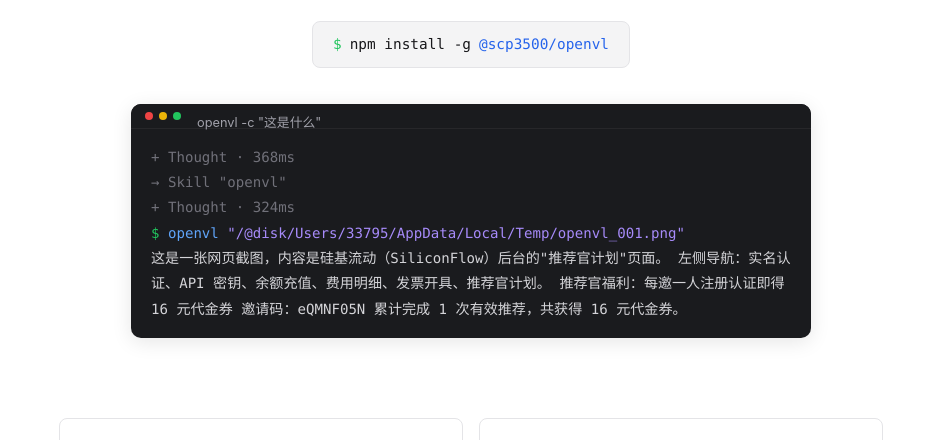
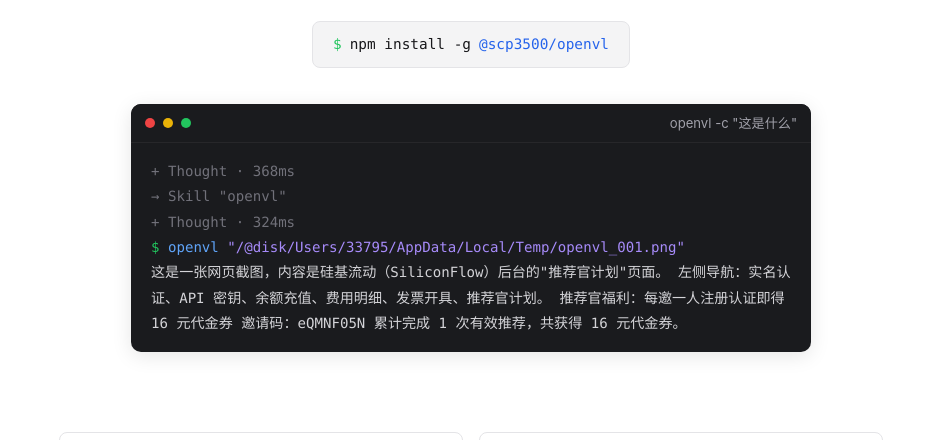
Before and after one commit to scp3500/openvl, a website: page docs/index.html in a window 1280 px wide. Shown: the part 280-720 px from the top of the page, without its empty margins (169-1110 px from the left). Drawn offline with Linux system fonts and the light colour scheme.

Commit message:
docs: simplify terminal head layout

```diff
--- a/docs/index.html
+++ b/docs/index.html
@@ -24,12 +24,12 @@ nav a:hover{color:var(--accent)}
 .hero .install-code .pkg{color:var(--accent)}
 
 .term{margin:36px auto 0;max-width:680px;background:#1a1b1e;border-radius:10px;overflow:hidden;text-align:left;box-shadow:0 4px 20px rgba(0,0,0,.1)}
-.term-head{display:flex;align-items:center;gap:6px;padding:8px 14px;background:#1a1b1e;border-bottom:1px solid #27272a}
-.term-head span{width:8px;height:8px;border-radius:50%}
-.term-head span:nth-child(1){background:#ef4444}
-.term-head span:nth-child(2){background:#eab308}
-.term-head span:nth-child(3){background:#22c55e}
-.term-head .title{font-size:.8em;color:#a1a1aa;margin-left:10px;white-space:nowrap;flex-shrink:0}
+.term-head{display:flex;align-items:center;gap:8px;padding:8px 14px;background:#1a1b1e;border-bottom:1px solid #27272a}
+.term-dot{display:inline-block;width:10px;height:10px;border-radius:50%;flex-shrink:0}
+.term-dot:nth-child(1){background:#ef4444}
+.term-dot:nth-child(2){background:#eab308}
+.term-dot:nth-child(3){background:#22c55e}
+.term-head .title{font-size:.82em;color:#a1a1aa;margin-left:auto}
 .term-body{padding:16px 20px;color:#d4d4d8;font-size:.88em;line-height:1.8}
 .term-line{min-height:1.3em}
 .term-line .g{color:#22c55e}
@@ -95,7 +95,7 @@ footer{padding:32px 0;text-align:center;color:var(--muted);font-size:.82em;borde
   <div class="install-code"><span class="dollar">$</span> npm install -g <span class="pkg">@scp3500/openvl</span></div>
 
   <div class="term" id="term">
-    <div class="term-head"><span></span><span></span><span></span><span class="title">openvl -c "这是什么"</span></div>
+    <div class="term-head"><span class="term-dot"></span><span class="term-dot"></span><span class="term-dot"></span><span class="title">openvl -c "这是什么"</span></div>
     <div class="term-body">
       <div class="term-line" id="tl1"><span class="dim">+ Thought · 368ms</span></div>
       <div class="term-line" id="tl2"><span class="dim">→ Skill "openvl"</span></div>
```
